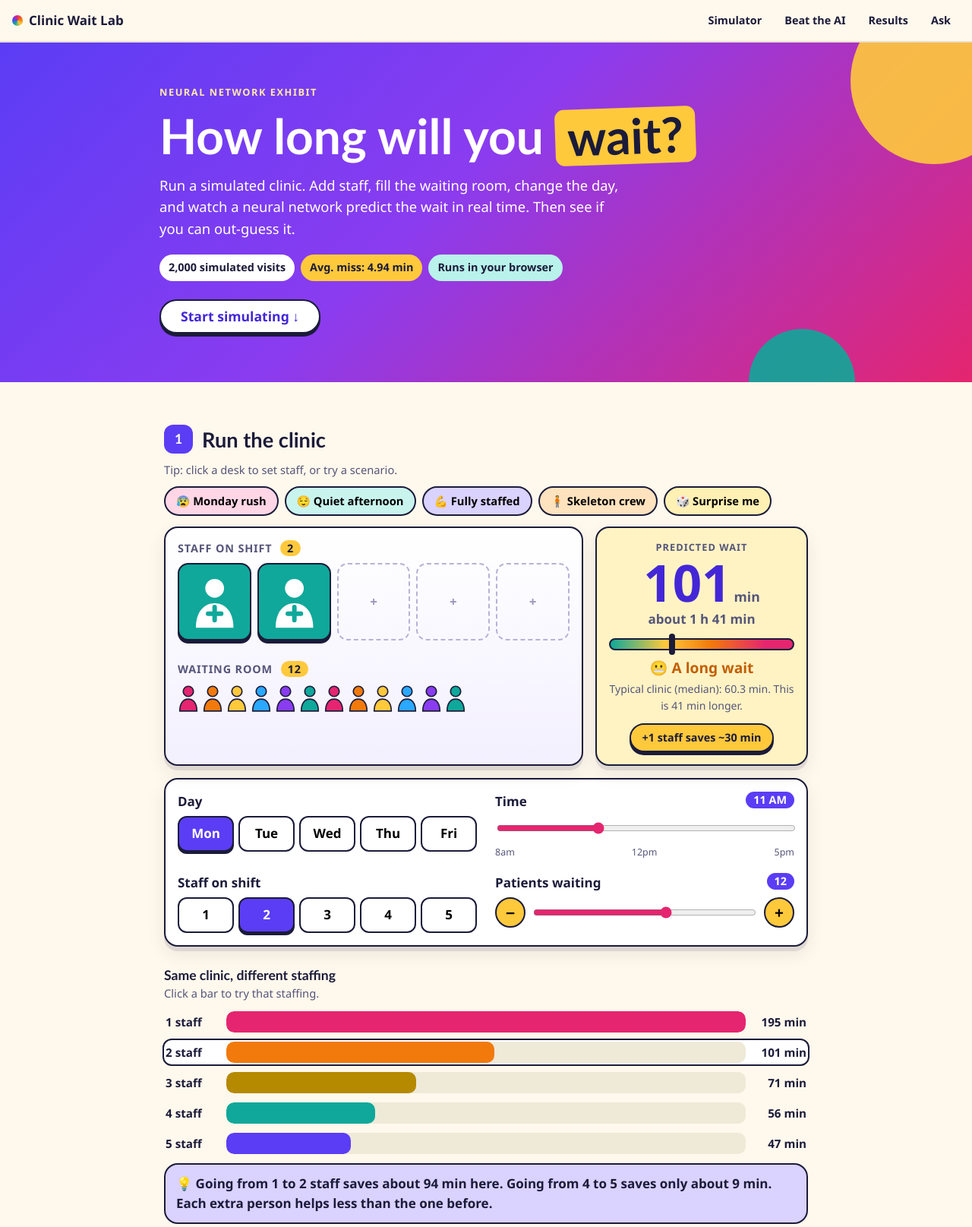
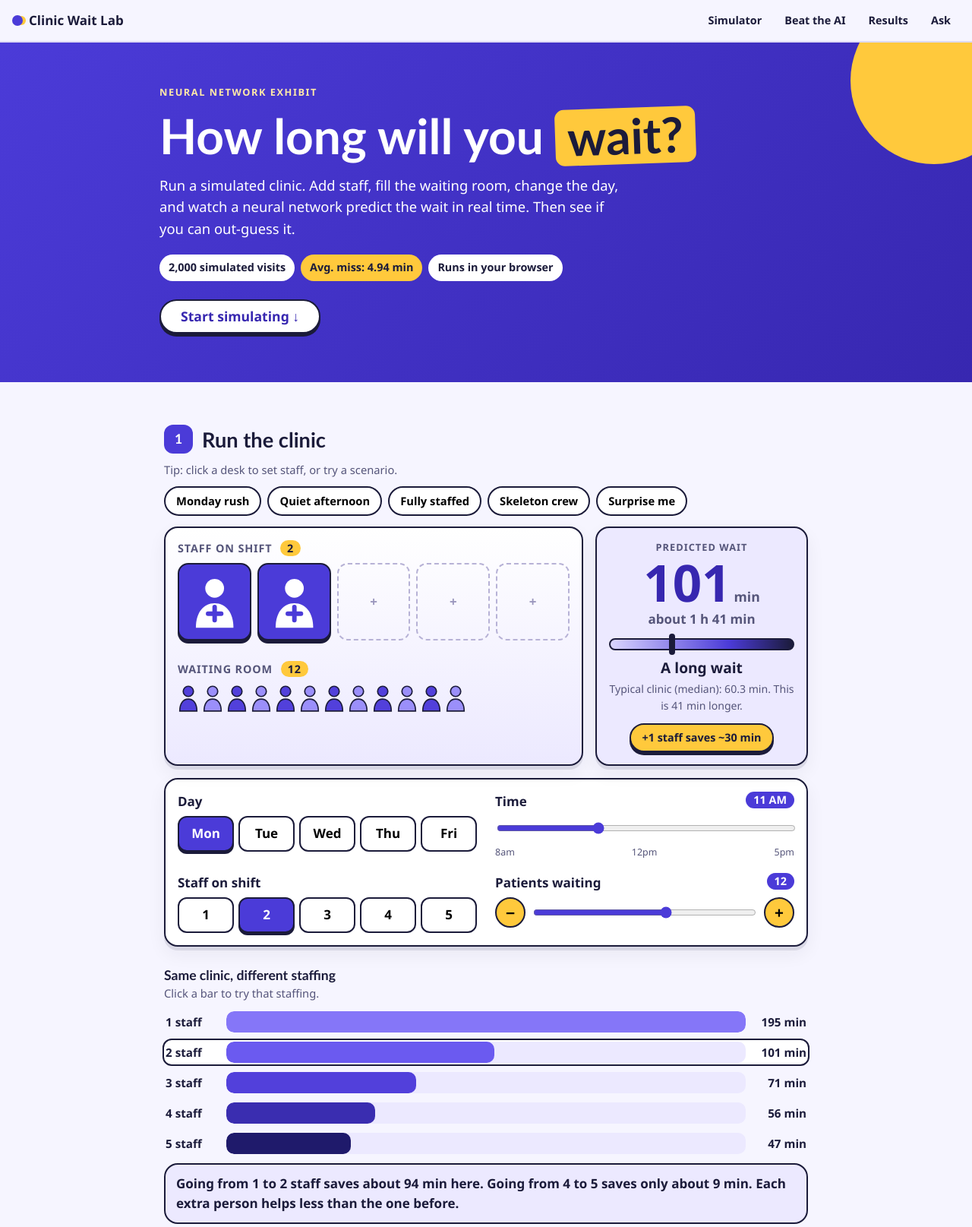
Before and after one commit to ryanmerlino21-debug/clinic-wait-exhibit, a plain HTML site: page site/index.html in a window 1280 px wide. Shown: the top 1615 px of the page at 76% size. Drawn offline with Linux system fonts and the light colour scheme.

Commit message:
Calmer theme: indigo with a single gold accent
Co-Authored-By: Claude Sonnet 5.5 <noreply@anthropic.com>

```diff
--- a/site/app.js
+++ b/site/app.js
@@ -1,8 +1,8 @@
 // Clinic Wait-Time Simulator: the trained network runs in plain JS, no libraries.
 const $ = (id) => document.getElementById(id);
 const reduced = matchMedia("(prefers-reduced-motion: reduce)").matches;
-const STAFF_COLORS = { 1: "#E5256F", 2: "#F27A0C", 3: "#B58900", 4: "#0FA89A", 5: "#5B3DF5" };
-const PEOPLE_COLORS = ["#E5256F", "#F27A0C", "#FFC93C", "#2BA8FF", "#8A3CF0", "#0FA89A"];
+const STAFF_COLORS = { 1: "#8576F8", 2: "#6B5AF0", 3: "#5240DB", 4: "#3A2DB0", 5: "#1F1A6B" }; // one hue, light to dark
+const PEOPLE_COLORS = ["#5240DB", "#9B8FFA"];
 let M; // model.json
 const state = { hour: 11, day: "Mon", staff: 2, queue: 12 };
 let shownPred = 0, prevQueue = 0, prevStaff = 0;
@@ -21,16 +21,16 @@ function predict(hour, day, staff, queue) {
 }
 const fmtHour = (h) => (h === 12 ? "12 PM" : h > 12 ? h - 12 + " PM" : h + " AM");
 function tier(w) {
-  if (w < 30) return { t: "⚡ Quick visit", c: "#0B7F74" };
-  if (w < 70) return { t: "🙂 Pretty normal", c: "#8A6A00" };
-  if (w < 130) return { t: "😬 A long wait", c: "#C25E00" };
-  return { t: "🔥 Painful wait", c: "#C21858" };
+  if (w < 30) return { t: "Quick visit", c: "#1B1B3A" };
+  if (w < 70) return { t: "Pretty normal", c: "#1B1B3A" };
+  if (w < 130) return { t: "A long wait", c: "#1B1B3A" };
+  return { t: "Painful wait", c: "#1B1B3A" };
 }
 const hm = (m) => { const r = Math.round(m); return r < 60 ? "" : `about ${Math.floor(r / 60)} h ${r % 60} min`; };
 
 // ---------- simulator ----------
 const personSVG = (c) => `<svg viewBox="0 0 24 32"><circle cx="12" cy="8" r="6" fill="${c}" stroke="#1B1B3A" stroke-width="1.5"/><path d="M2 31c0-9 4-14 10-14s10 5 10 14z" fill="${c}" stroke="#1B1B3A" stroke-width="1.5"/></svg>`;
-const staffSVG = `<svg viewBox="0 0 24 28"><circle cx="12" cy="7" r="5" fill="#fff"/><path d="M2 28c0-8 4-13 10-13s10 5 10 13z" fill="#fff"/><path d="M12 17v7M8.5 20.5h7" stroke="#0FA89A" stroke-width="2.4" stroke-linecap="round"/></svg>`;
+const staffSVG = `<svg viewBox="0 0 24 28"><circle cx="12" cy="7" r="5" fill="#fff"/><path d="M2 28c0-8 4-13 10-13s10 5 10 13z" fill="#fff"/><path d="M12 17v7M8.5 20.5h7" stroke="#4B3BD8" stroke-width="2.4" stroke-linecap="round"/></svg>`;
 
 function setState(patch) { Object.assign(state, patch); render(); }
 
@@ -48,7 +48,7 @@ function render() {
   $("desks").innerHTML = [1, 2, 3, 4, 5].map((n) =>
     `<button type="button" class="desk${n <= c.staff ? " on" : ""}${n <= c.staff && n > prevStaff ? " pop" : ""}" data-n="${n}" aria-label="Set staff to ${n}">${n <= c.staff ? staffSVG : "+"}</button>`).join("");
   $("people").innerHTML = c.queue === 0
-    ? `<span class="empty-room">Nobody waiting 🎉</span>`
+    ? `<span class="empty-room">Nobody waiting</span>`
     : Array.from({ length: c.queue }, (_, i) => `<span class="person${i >= prevQueue ? " pop" : ""}">${personSVG(PEOPLE_COLORS[i % PEOPLE_COLORS.length])}</span>`).join("");
   prevQueue = c.queue; prevStaff = c.staff;
 
@@ -77,8 +77,8 @@ function render() {
   }).join("");
   const gains = preds.slice(0, 4).map((v, i) => v - preds[i + 1]);
   $("insight").textContent = c.queue === 0
-    ? "💡 With nobody waiting, staffing barely matters. Add patients to see the effect."
-    : `💡 Going from 1 to 2 staff saves about ${Math.round(gains[0])} min here. Going from 4 to 5 saves only about ${Math.round(gains[3])} min. Each extra person helps less than the one before.`;
+    ? "With nobody waiting, staffing barely matters. Add patients to see the effect."
+    : `Going from 1 to 2 staff saves about ${Math.round(gains[0])} min here. Going from 4 to 5 saves only about ${Math.round(gains[3])} min. Each extra person helps less than the one before.`;
 }
 
 function countTo(target) {
@@ -96,11 +96,11 @@ function countTo(target) {
 }
 
 const PRESETS = [
-  { n: "😰 Monday rush", s: { day: "Mon", hour: 9, staff: 2, queue: 18 } },
-  { n: "😌 Quiet afternoon", s: { day: "Wed", hour: 15, staff: 3, queue: 3 } },
-  { n: "💪 Fully staffed", s: { day: "Thu", hour: 11, staff: 5, queue: 12 } },
-  { n: "🧍 Skeleton crew", s: { day: "Tue", hour: 12, staff: 1, queue: 14 } },
-  { n: "🎲 Surprise me", s: null },
+  { n: "Monday rush", s: { day: "Mon", hour: 9, staff: 2, queue: 18 } },
+  { n: "Quiet afternoon", s: { day: "Wed", hour: 15, staff: 3, queue: 3 } },
+  { n: "Fully staffed", s: { day: "Thu", hour: 11, staff: 5, queue: 12 } },
+  { n: "Skeleton crew", s: { day: "Tue", hour: 12, staff: 1, queue: 14 } },
+  { n: "Surprise me", s: null },
 ];
 function setupControls() {
   $("presets").innerHTML = PRESETS.map((p, i) => `<button class="preset" type="button" data-i="${i}">${p.n}</button>`).join("");
@@ -143,7 +143,7 @@ function guessBtn() {
   $("s-you").textContent = game.you; $("s-ai").textContent = game.ai;
   game.done = true; $("guess").disabled = true;
   $("guess-btn").textContent = "Next visit →";
-  $("reveal").innerHTML = `<div class="win">${youWin ? "🎉 You win this round!" : "🤖 The network wins this round."}</div>
+  $("reveal").innerHTML = `<div class="win">${youWin ? "You win this round!" : "The network wins this round."}</div>
     <div class="row"><div class="tag"><small>Actual wait</small>${r.wait_minutes} min</div><div class="tag"><small>You</small>${g} min (off by ${Math.round(youErr)})</div><div class="tag"><small>Network</small>${r.predicted} min (off by ${Math.round(aiErr)})</div></div>`;
 }
 
@@ -157,7 +157,7 @@ function renderStats() {
     <div class="stat"><b>${m.baseline_mae} min</b><span>baseline: always guess the median (${M.baseline_wait} min)</span></div>
     <div class="stat"><b>${(m.baseline_mae / m.model_mae).toFixed(1)}× better</b><span>smaller error than the baseline</span></div>`;
   const w = M.worst;
-  $("mistake").innerHTML = `<b>🔍 One mistake worth understanding.</b> A ${w.day_of_week} ${fmtHour(w.hour)} visit with ${w.staff_on_shift} staff and ${w.patients_in_queue} in the queue waited ${w.wait_minutes} min, but the model said ${w.predicted} min (off by ${Math.abs(w.error)}). Other Monday visits with 5 staff and 13 to 17 in the queue waited anywhere from about 37 to 70 min, so the model guessed near the middle of that spread and this visit was just unusually quick. Most of this miss is randomness in the data that these four inputs can't explain. More data in that corner, or an extra input like how many patients each staff member sees per hour, might help a little.`;
+  $("mistake").innerHTML = `<b>One mistake worth understanding.</b> A ${w.day_of_week} ${fmtHour(w.hour)} visit with ${w.staff_on_shift} staff and ${w.patients_in_queue} in the queue waited ${w.wait_minutes} min, but the model said ${w.predicted} min (off by ${Math.abs(w.error)}). Other Monday visits with 5 staff and 13 to 17 in the queue waited anywhere from about 37 to 70 min, so the model guessed near the middle of that spread and this visit was just unusually quick. Most of this miss is randomness in the data that these four inputs can't explain. More data in that corner, or an extra input like how many patients each staff member sees per hour, might help a little.`;
   $("legend").innerHTML = [1, 2, 3, 4, 5].map((s) => `<button type="button" class="lg" data-s="${s}" aria-pressed="true" style="background:${STAFF_COLORS[s]}">${s} staff</button>`).join("");
   $("legend").addEventListener("click", (e) => {
     const b = e.target.closest("button"); if (!b) return;
--- a/site/style.css
+++ b/site/style.css
@@ -1,7 +1,7 @@
 :root{
-  --bg:#FFF8EC;--ink:#1B1B3A;--muted:#55557A;--card:#fff;--line:#E7DFCB;
-  --indigo:#5B3DF5;--indigo-d:#4327D6;--pink:#E5256F;--orange:#F27A0C;--gold:#FFC93C;--teal:#0FA89A;--sky:#2BA8FF;
-  --shadow:0 6px 0 rgba(27,27,58,.10),0 10px 24px rgba(27,27,58,.08);
+  --bg:#F6F5FF;--ink:#1B1B3A;--muted:#55557A;--card:#fff;--line:#DEDAF5;
+  --indigo:#4B3BD8;--indigo-d:#3727B0;--tint:#ECE9FF;--tint2:#DAD5FF;--gold:#FFC93C;--gold-soft:#FFF1C9;
+  --shadow:0 5px 0 rgba(27,27,58,.10),0 10px 24px rgba(27,27,58,.06);
   --r:18px;
 }
 *{box-sizing:border-box}
@@ -11,18 +11,18 @@ h1,h2,h3{font-family:"Avenir Next","Trebuchet MS",system-ui,sans-serif;line-heig
 a{color:var(--indigo-d)}
 .skip{position:absolute;left:-999px;top:0;background:var(--ink);color:#fff;padding:8px 12px;z-index:100}
 .skip:focus{left:8px;top:8px}
-:focus-visible{outline:3px solid var(--orange);outline-offset:2px;border-radius:6px}
+:focus-visible{outline:3px solid var(--indigo-d);outline-offset:2px;border-radius:6px}
 
-.nav{position:sticky;top:0;z-index:50;display:flex;gap:6px;align-items:center;padding:10px 16px;background:rgba(255,248,236,.92);backdrop-filter:blur(8px);border-bottom:2px solid var(--line);overflow-x:auto;white-space:nowrap}
+.nav{position:sticky;top:0;z-index:50;display:flex;gap:6px;align-items:center;padding:10px 16px;background:rgba(246,245,255,.92);backdrop-filter:blur(8px);border-bottom:2px solid var(--line);overflow-x:auto;white-space:nowrap}
 .nav a{text-decoration:none;color:var(--ink);font-weight:700;font-size:.9rem;padding:6px 12px;border-radius:999px}
 .nav a:hover{background:var(--gold)}
 .brand{font-weight:900;margin-right:auto;display:flex;align-items:center;gap:8px}
-.dot{width:14px;height:14px;border-radius:50%;background:conic-gradient(var(--pink),var(--orange),var(--gold),var(--teal),var(--indigo),var(--pink))}
+.dot{width:14px;height:14px;border-radius:50%;background:var(--indigo);box-shadow:5px 0 0 -1px var(--gold)}
 
-.hero{background:linear-gradient(135deg,var(--indigo) 0%,#8A3CF0 45%,var(--pink) 100%);color:#fff;padding:56px 16px 64px;position:relative;overflow:hidden}
+.hero{background:linear-gradient(135deg,var(--indigo) 0%,var(--indigo-d) 100%);color:#fff;padding:56px 16px 64px;position:relative;overflow:hidden}
 .hero::before,.hero::after{content:"";position:absolute;border-radius:50%;opacity:.9}
-.hero::before{width:220px;height:220px;background:var(--gold);right:-60px;top:-60px}
-.hero::after{width:140px;height:140px;background:var(--teal);right:12%;bottom:-70px}
+.hero::before{width:220px;height:220px;background:var(--gold);right:-60px;top:-60px;opacity:1}
+.hero::after{display:none}
 .hero-in{max-width:860px;margin:0 auto;position:relative;z-index:1}
 .kicker{margin:0 0 10px;font-weight:800;letter-spacing:.12em;text-transform:uppercase;font-size:.8rem;color:#FFE9A8}
 h1{font-size:clamp(2.2rem,7vw,4rem);font-weight:900;margin-bottom:14px}
@@ -30,14 +30,14 @@ h1{font-size:clamp(2.2rem,7vw,4rem);font-weight:900;margin-bottom:14px}
 .lede{font-size:1.15rem;max-width:620px;margin:0 0 20px}
 .chips-hero{display:flex;flex-wrap:wrap;gap:8px;margin-bottom:24px}
 .pill{padding:6px 12px;border-radius:999px;font-weight:700;font-size:.9rem;color:var(--ink)}
-.p1{background:#fff}.p2{background:var(--gold)}.p3{background:#B8F2EA}
+.p1,.p3{background:#fff}.p2{background:var(--gold)}
 
 main,footer{max-width:880px;margin:0 auto;padding:0 16px}
 section{margin-top:56px}
 h2{font-size:1.7rem;font-weight:900;display:flex;align-items:center;gap:12px;margin-bottom:10px}
 h3{font-size:1.1rem;margin:28px 0 2px}
 .num{display:inline-grid;place-items:center;width:38px;height:38px;border-radius:12px;color:#fff;font-size:1.1rem;flex:none}
-.n1{background:var(--indigo)}.n2{background:var(--pink)}.n3{background:var(--teal)}.n4{background:var(--orange)}
+.n1,.n2,.n3,.n4{background:var(--indigo)}
 .hint{color:var(--muted);font-size:.92rem;margin:2px 0 10px}
 .card{background:var(--card);border:2px solid var(--ink);border-radius:var(--r);box-shadow:var(--shadow);padding:16px}
 
@@ -52,16 +52,16 @@ h3{font-size:1.1rem;margin:28px 0 2px}
 .presets{display:flex;flex-wrap:wrap;gap:8px;margin-bottom:14px}
 .preset{font:inherit;font-weight:700;font-size:.92rem;cursor:pointer;border:2px solid var(--ink);border-radius:999px;padding:6px 14px;background:#fff;transition:transform .1s}
 .preset:hover{transform:translateY(-2px) rotate(-1deg)}
-.preset:nth-child(1){background:#FFD6E6}.preset:nth-child(2){background:#C9F4EE}.preset:nth-child(3){background:#DAD2FF}.preset:nth-child(4){background:#FFE2BE}.preset:nth-child(5){background:#FFF0B3}
+.preset:hover{background:var(--tint)}
 
 .stage{display:grid;grid-template-columns:1fr 280px;gap:16px;margin-bottom:16px}
-.scene{display:grid;gap:18px;background:linear-gradient(#fff,#F3F0FF)}
+.scene{display:grid;gap:18px;background:linear-gradient(#fff,var(--tint))}
 .scene-label{font-weight:800;font-size:.9rem;margin-bottom:8px;color:var(--muted);text-transform:uppercase;letter-spacing:.06em}
 .scene-label b{color:var(--ink);background:var(--gold);border-radius:999px;padding:1px 9px;margin-left:6px}
 .desks{display:grid;grid-template-columns:repeat(5,1fr);gap:8px}
 .desk{aspect-ratio:1/1.05;border-radius:14px;border:2px dashed #B7B2D6;background:transparent;color:#9A96BD;display:grid;place-items:center;cursor:pointer;font:inherit;font-weight:800;padding:4px;transition:transform .12s}
 .desk:hover{transform:translateY(-3px)}
-.desk.on{border:2px solid var(--ink);background:var(--teal);color:#fff;box-shadow:0 4px 0 var(--ink)}
+.desk.on{border:2px solid var(--ink);background:var(--indigo);color:#fff;box-shadow:0 4px 0 var(--ink)}
 .desk svg{width:70%;height:auto}
 .desk.on.pop svg{animation:pop .35s}
 .people{display:flex;flex-wrap:wrap;gap:4px;min-height:80px;align-content:flex-start}
@@ -71,12 +71,12 @@ h3{font-size:1.1rem;margin:28px 0 2px}
 .empty-room{color:var(--muted);font-style:italic}
 @keyframes pop{0%{transform:scale(.3)}70%{transform:scale(1.2)}100%{transform:scale(1)}}
 
-.result{text-align:center;display:flex;flex-direction:column;align-items:center;justify-content:center;background:#FFF3C4;gap:2px}
+.result{text-align:center;display:flex;flex-direction:column;align-items:center;justify-content:center;background:var(--tint);gap:2px}
 .r-top{font-weight:800;text-transform:uppercase;letter-spacing:.08em;font-size:.8rem;color:var(--muted)}
 .big{font-size:4.2rem;font-weight:900;line-height:1;color:var(--indigo-d)}
 .big small{font-size:1.1rem;font-weight:700;color:var(--muted);margin-left:4px}
 .hm{font-weight:700;color:var(--muted);min-height:1.4em}
-.meter{position:relative;width:100%;height:16px;border-radius:999px;border:2px solid var(--ink);margin:10px 0 6px;background:linear-gradient(90deg,var(--teal) 0%,var(--gold) 30%,var(--orange) 55%,var(--pink) 85%)}
+.meter{position:relative;width:100%;height:16px;border-radius:999px;border:2px solid var(--ink);margin:10px 0 6px;background:linear-gradient(90deg,var(--tint2) 0%,var(--indigo) 65%,var(--ink) 100%)}
 .marker{position:absolute;top:-8px;width:8px;height:28px;background:var(--ink);border-radius:4px;transform:translateX(-50%);transition:left .35s cubic-bezier(.3,1.4,.5,1);left:0}
 .tier{font-weight:900;font-size:1.2rem}
 .sub{font-size:.88rem;color:var(--muted)}
@@ -88,7 +88,7 @@ h3{font-size:1.1rem;margin:28px 0 2px}
 .seg button{flex:1 1 0;min-width:46px;font:inherit;font-weight:800;cursor:pointer;border:2px solid var(--ink);background:#fff;border-radius:12px;padding:8px 4px;transition:transform .1s}
 .seg button:hover{transform:translateY(-2px)}
 .seg button[aria-checked=true]{background:var(--indigo);color:#fff;box-shadow:0 3px 0 var(--ink)}
-input[type=range]{width:100%;height:28px;accent-color:var(--pink);cursor:pointer}
+input[type=range]{width:100%;height:28px;accent-color:var(--indigo);cursor:pointer}
 .ticks{display:flex;justify-content:space-between;font-size:.78rem;color:var(--muted)}
 .stepper{display:flex;align-items:center;gap:8px}
 .stepper button{width:40px;height:40px;flex:none;border-radius:50%;border:2px solid var(--ink);background:var(--gold);font:inherit;font-size:1.3rem;font-weight:900;cursor:pointer;line-height:1}
@@ -97,22 +97,22 @@ input[type=range]{width:100%;height:28px;accent-color:var(--pink);cursor:pointer
 .bars{display:grid;gap:8px;margin:8px 0}
 .bar{display:grid;grid-template-columns:70px 1fr 70px;align-items:center;gap:10px;font-weight:700;font-size:.95rem;background:none;border:0;font-family:inherit;color:inherit;cursor:pointer;padding:2px;text-align:left;border-radius:10px}
 .bar:hover{background:#fff}
-.bar .track{height:28px;background:#EFE9D8;border-radius:10px;overflow:hidden}
+.bar .track{height:28px;background:var(--tint);border-radius:10px;overflow:hidden}
 .bar .fill{height:100%;border-radius:10px;transition:width .3s cubic-bezier(.3,1.2,.5,1)}
 .bar.cur{background:#fff;outline:2px solid var(--ink)}
 .bar .v{text-align:right}
-.insight{background:#DAD2FF;border:2px solid var(--ink);border-radius:var(--r);padding:12px 14px;margin:10px 0;font-weight:600}
+.insight{background:var(--tint);border:2px solid var(--ink);border-radius:var(--r);padding:12px 14px;margin:10px 0;font-weight:600}
 
-.game{display:grid;gap:14px;background:linear-gradient(#fff,#FFE9F1)}
+.game{display:grid;gap:14px;background:linear-gradient(#fff,var(--tint))}
 .score{display:flex;justify-content:center;align-items:center;gap:14px;font-weight:900}
 .sc{padding:6px 16px;border-radius:999px;border:2px solid var(--ink)}
 .sc b{font-size:1.3rem;margin-left:4px}
-.sc.you{background:var(--gold)}.sc.ai{background:#B8F2EA}.sc.vs{border:0;color:var(--muted)}
+.sc.you{background:var(--gold)}.sc.ai{background:var(--tint2)}.sc.vs{border:0;color:var(--muted)}
 .case{display:flex;flex-wrap:wrap;gap:8px;justify-content:center}
 .tag{background:#fff;border:2px solid var(--ink);border-radius:12px;padding:6px 12px;font-weight:800}
 .tag small{display:block;font-size:.7rem;color:var(--muted);text-transform:uppercase;letter-spacing:.08em}
 .guess{text-align:center}
-.game .btn{justify-self:center;background:var(--pink);color:#fff}
+.game .btn{justify-self:center}
 .reveal{text-align:center;font-weight:700;min-height:1.5em}
 .reveal .win{font-size:1.3rem;font-weight:900}
 .reveal .row{display:flex;gap:8px;justify-content:center;flex-wrap:wrap;margin:8px 0}
@@ -121,7 +121,7 @@ input[type=range]{width:100%;height:28px;accent-color:var(--pink);cursor:pointer
 .stat{border:2px solid var(--ink);border-radius:var(--r);padding:14px;box-shadow:var(--shadow)}
 .stat b{display:block;font-size:2rem;font-weight:900;line-height:1.1}
 .stat span{font-size:.88rem;font-weight:600}
-.stat:nth-child(1){background:#C9F4EE}.stat:nth-child(2){background:#FFE2BE}.stat:nth-child(3){background:#DAD2FF}
+.stat:nth-child(1){background:var(--tint)}.stat:nth-child(2){background:#fff}.stat:nth-child(3){background:var(--gold)}
 .legend{display:flex;flex-wrap:wrap;gap:6px;margin:6px 0 10px}
 .lg{font:inherit;font-weight:800;font-size:.88rem;cursor:pointer;border:2px solid var(--ink);border-radius:999px;padding:3px 12px;color:#fff}
 .lg[aria-pressed=false]{background:#fff!important;color:var(--muted);text-decoration:line-through}
@@ -132,22 +132,22 @@ svg .pt{opacity:.8;cursor:pointer;stroke:#fff;stroke-width:.8;transition:r .1s}
 svg .pt:hover{opacity:1;stroke:var(--ink);stroke-width:1.5}
 svg .pt.sel{stroke:var(--ink);stroke-width:2.2;opacity:1}
 svg .pt.hide{display:none}
-svg .ring{fill:none;stroke:var(--pink);stroke-width:2;stroke-dasharray:3 2}
+svg .ring{fill:none;stroke:var(--ink);stroke-width:2;stroke-dasharray:3 2}
 svg .diag{stroke:var(--ink);stroke-dasharray:5 4;opacity:.5}
 svg .axis{stroke:var(--line);stroke-width:1.5}
 .tip{position:absolute;pointer-events:none;background:var(--ink);color:#fff;border-radius:10px;padding:6px 10px;font-size:.82rem;font-weight:700;transform:translate(-50%,-120%);white-space:nowrap;z-index:5}
 .point{background:#fff;border:2px solid var(--ink);border-radius:14px;padding:10px 14px;margin-top:10px;min-height:3.4em}
-.mistake{background:#FFE2BE;border:2px solid var(--ink);border-radius:var(--r);padding:14px;margin-top:14px;box-shadow:var(--shadow)}
+.mistake{background:var(--gold-soft);border:2px solid var(--ink);border-radius:var(--r);padding:14px;margin-top:14px;box-shadow:var(--shadow)}
 
-.chatbox{background:linear-gradient(#fff,#FFF0DC)}
-progress{width:100%;height:16px;margin:10px 0;accent-color:var(--pink)}
+.chatbox{background:linear-gradient(#fff,var(--tint))}
+progress{width:100%;height:16px;margin:10px 0;accent-color:var(--indigo)}
 .suggest{display:flex;flex-wrap:wrap;gap:6px;margin-bottom:10px}
 .suggest button{font:inherit;font-weight:700;font-size:.88rem;cursor:pointer;border:2px solid var(--ink);background:#fff;border-radius:999px;padding:5px 12px}
 .suggest button:hover{background:var(--gold)}
 .log{background:#fff;border:2px solid var(--ink);border-radius:14px;padding:12px;min-height:140px;max-height:380px;overflow:auto;margin-bottom:10px;display:flex;flex-direction:column;gap:8px}
 .msg{max-width:85%;padding:8px 12px;border-radius:16px;white-space:pre-wrap;margin:0}
 .msg.u{align-self:flex-end;background:var(--indigo);color:#fff;border-bottom-right-radius:4px}
-.msg.a{align-self:flex-start;background:#C9F4EE;border-bottom-left-radius:4px}
+.msg.a{align-self:flex-start;background:var(--tint);border-bottom-left-radius:4px}
 .msg.typing{opacity:.7;font-style:italic}
 #chat-form{display:flex;gap:8px}
 #chat-input{flex:1;font:inherit;padding:10px 14px;border:2px solid var(--ink);border-radius:999px;background:#fff;color:var(--ink)}
```
